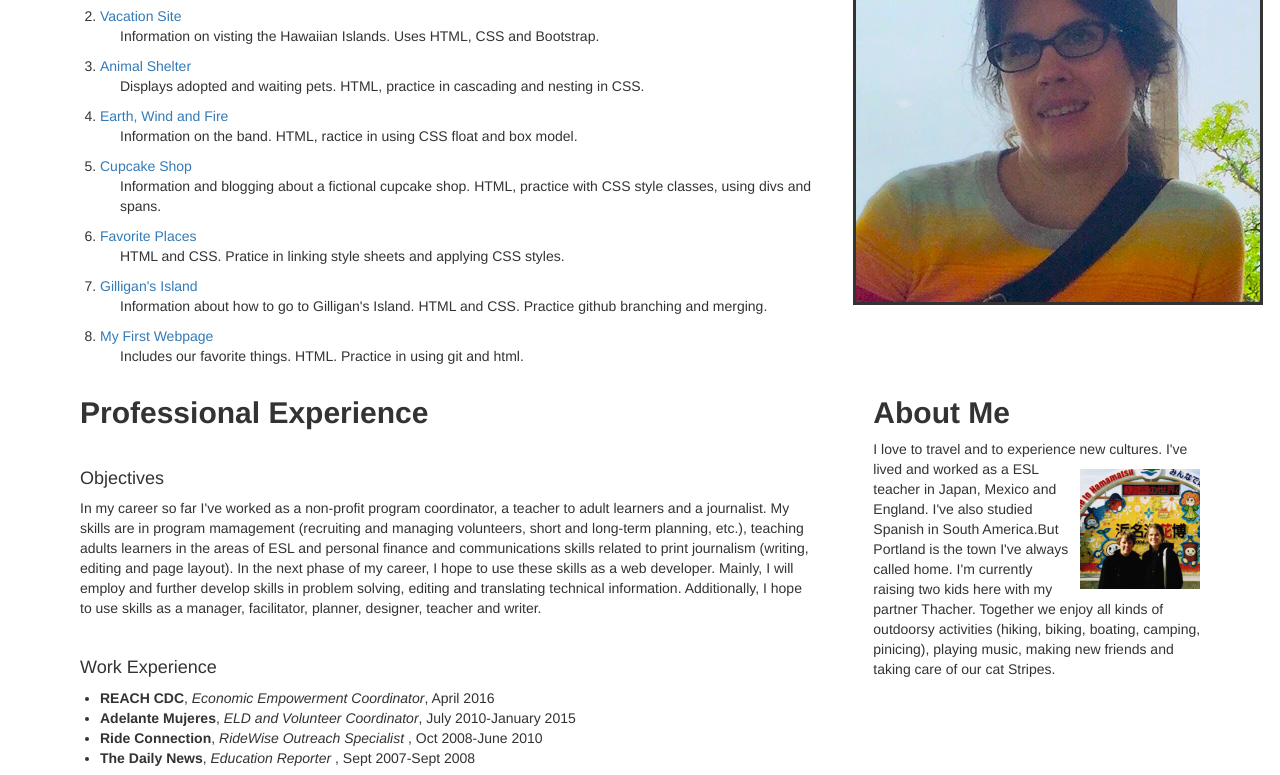
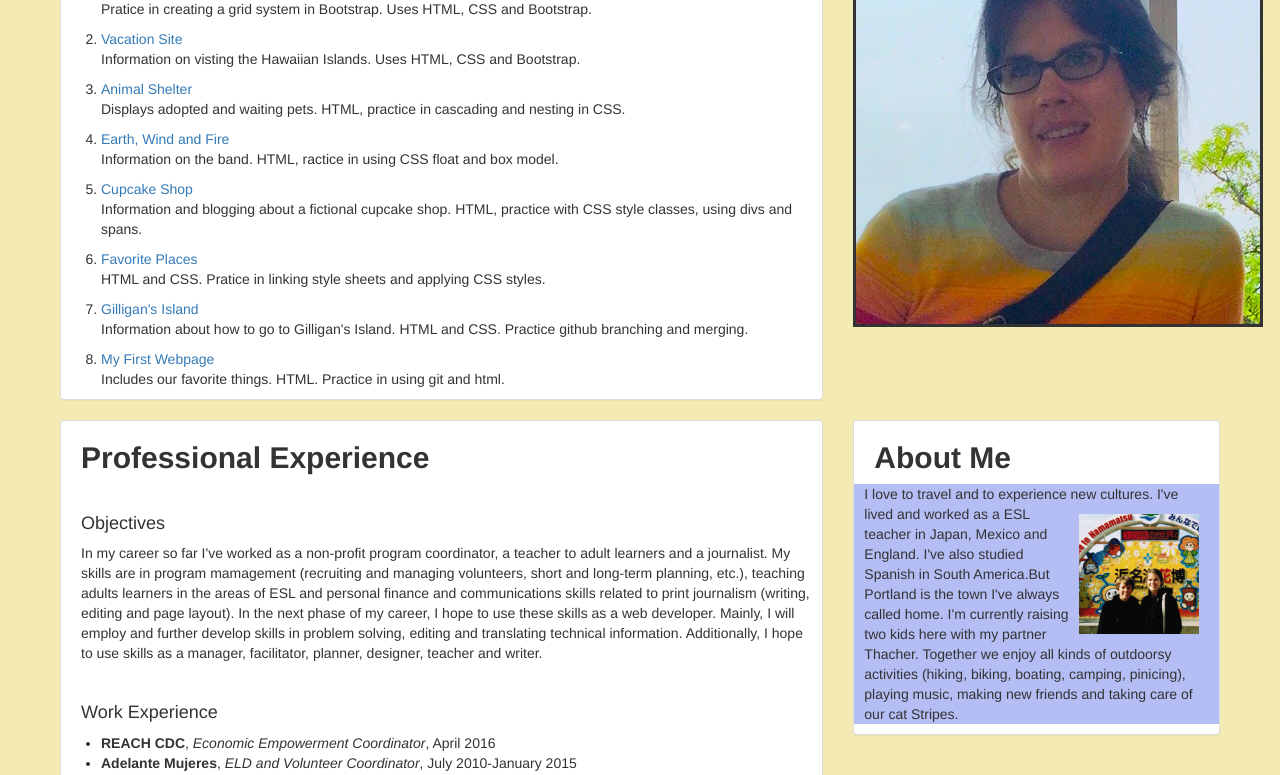
Before and after one commit to carriepederson7/portfolio, a plain HTML site: page index.html in a window 1280 px wide. Shown: the part 353-1128 px from the top of the page. Drawn offline with nearby package versions, Linux system fonts and the light colour scheme.

Commit message:
Add Bootstrap styles to selectors.

```diff
--- a/css/styles.css
+++ b/css/styles.css
@@ -4,11 +4,18 @@ body {
 border: 1px;
 padding: 30px;
 margin: 30px;
+background-color: #f4eab4;
 }
 
-p {
+.objectives p {
   padding-left: 20px;
   padding-right: 10px;
+}
+
+.aboutme p {
+  padding-left: 10px;
+  padding-right: 10px;
+  background-color: #b4bef4;
 }
 
 
--- a/index.html
+++ b/index.html
@@ -14,17 +14,17 @@
 
     <div class="containter">
       <div class="row">
-        <!-- <div class="page-header"> -->
+        <div class="panel panel-default">
           <h1 class="jumbotron">Carrie Pederson Schmid</h1>
         </div>
       </div>
+    </div>
 
 
       <div class="row">
         <div class="col-md-8">
+          <div class="panel panel-default">
           <h2><strong>Projects</strong></h2>
-          <!-- A list of projects you have created with active links to their GitHub pages sites or GitHub repositories.
-          For each, include a brief description of the project and what languages it uses. -->
           <ol>
             <li><a href="https://github.com/carriepederson7/wikipage">Wikipage</a>
               <p>Pratice in creating a grid system in Bootstrap. Uses HTML, CSS and Bootstrap.</p>
@@ -47,6 +47,7 @@
             <li><a href="https://github.com/carriepederson7/my-first-webpage">My First Webpage</a>
               <p>Includes our favorite things. HTML. Practice in using git and html.</p>
             </li>
+          </div>
         </div>
 
         <div class="col-md-4">
@@ -56,11 +57,15 @@
 
       <div class="row">
         <div class="col-md-8">
+          <div class="panel panel-default">
+          <div class="objectives">
           <h2><strong>Professional Experience</strong></h2>
             <br>
+
             <h4>Objectives</h4>
               <p> In my career so far I've worked as a non-profit program coordinator, a teacher to adult learners and a journalist. My skills are in program mamagement (recruiting and managing volunteers, short and long-term planning, etc.), teaching adults learners in the areas of ESL and personal finance and communications skills related to print journalism (writing, editing and page layout). In the next phase of my career, I hope to use these skills as a web developer. Mainly, I will employ and further develop skills in problem solving, editing and translating technical information. Additionally, I hope to use skills as a manager, facilitator, planner, designer, teacher and writer.
               </p>
+            </div>
             <br>
             <h4>Work Experience</h4>
               <ul>
@@ -76,17 +81,24 @@
                 <li><strong> University of Oregon</strong>, <em>Master of Science in Journalism</em> June 2005-March 2007</li>
                 <li><strong> Whitman College</strong>, <em>Bachelor of Arts in Politics</em>, Sept 1997-June 2001</li>
               </ul>
+            </div>
+        </div>
 
-        </div>
         <div class="col-md-4">
+
+          <div class="panel panel-default">
           <h2><strong>About Me</strong></h2>
           <!-- current interests hobbies and skills -->
+
+          <div class="aboutme">
           <p>I love to travel and to experience new cultures.
           <img src="images/Hamamatsu.jpg" class= "about-me" alt="Carrie Pederson Schmid">
           I've lived and worked as a ESL teacher in Japan, Mexico and England. I've also studied Spanish in South America.But Portland is the town I've always called home. I'm currently raising two kids here with my partner Thacher.
           <!-- <img src="images/family.jpg" class="about-me" alt="Carrie Pederson Schmid"> -->
           Together we enjoy all kinds of outdoorsy activities (hiking, biking, boating, camping, pinicing), playing music, making new friends and taking care of our cat Stripes.
           <!-- <img src="images/cat.jpg" class="about-me" alt="Carrie Pederson Schmid"> -->
+          </div>
+          </div>
 
         </div>
       </div>
```
